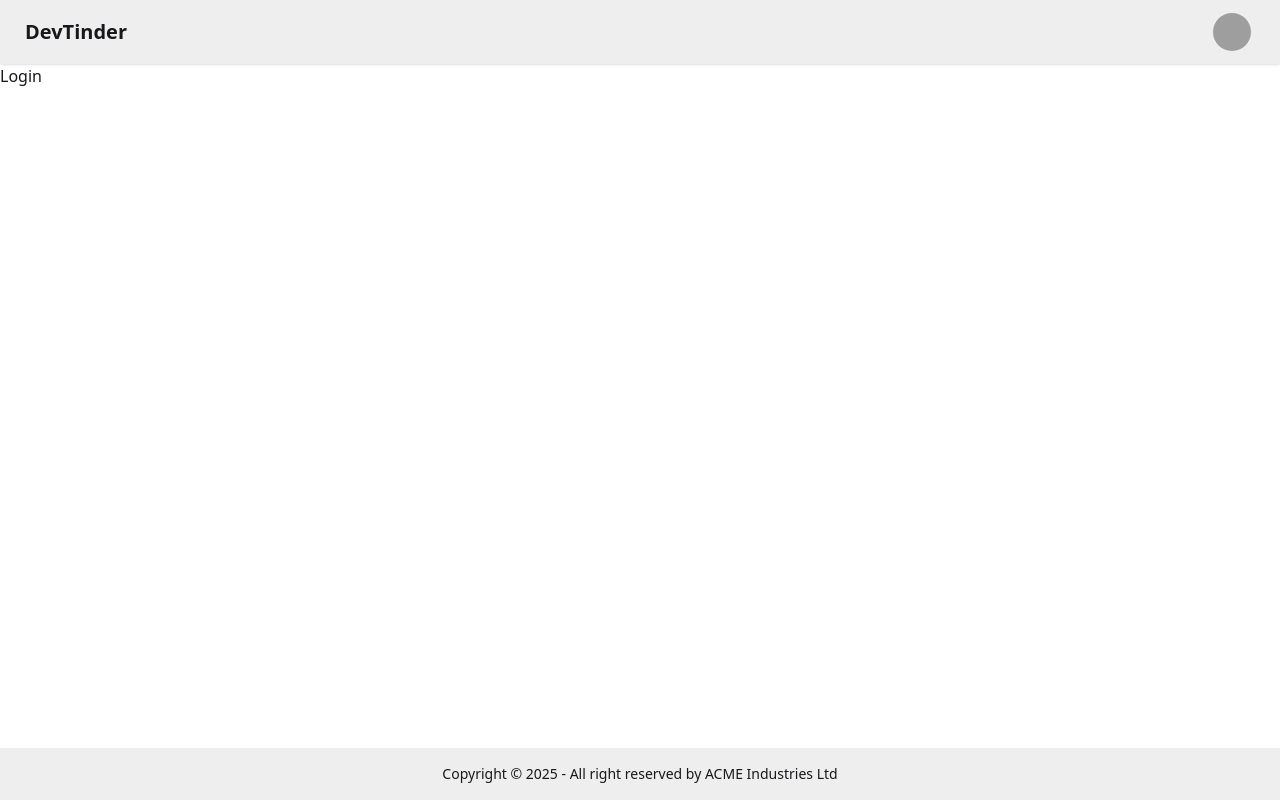
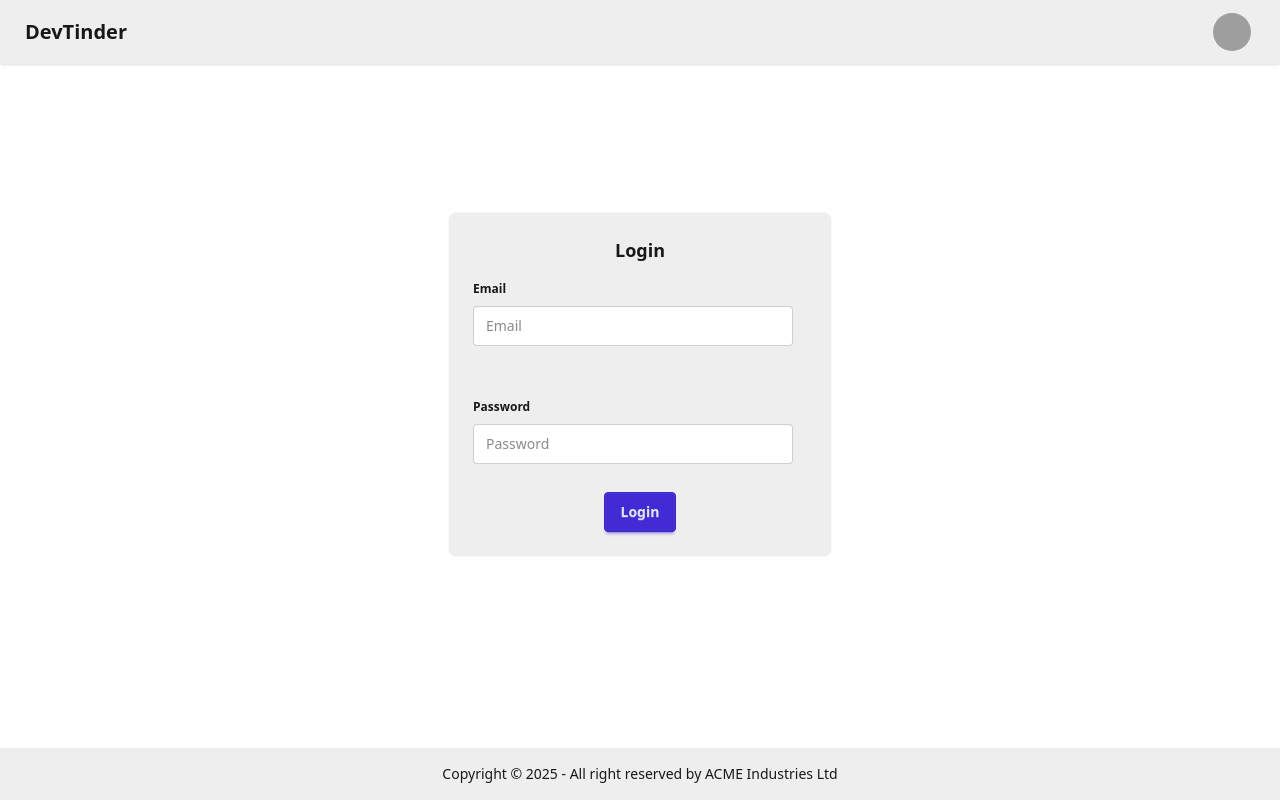
Before and after one commit to Kishlaya1999/DevTinder-Web, a React (Vite) app: page /login in a window 1280 px wide. Built offline with nearby package versions, Linux system fonts and the light colour scheme; grey boxes are pictures that could not be loaded.

Commit message:
Calling the Login API using axios

```diff
--- a/package.json
+++ b/package.json
@@ -11,6 +11,7 @@
   },
   "dependencies": {
     "@tailwindcss/vite": "^4.1.8",
+    "axios": "^1.9.0",
     "react": "^19.1.0",
     "react-dom": "^19.1.0",
     "react-router-dom": "^6.30.1",
--- a/src/App.jsx
+++ b/src/App.jsx
@@ -1,5 +1,4 @@
 import { BrowserRouter, Route, Routes } from "react-router-dom"
-import Navbar from "./components/Navbar"
 import Body from "./components/Body"
 import Login from "./components/Login"
 import SignUp from "./components/SignUp"
--- a/src/components/Login.jsx
+++ b/src/components/Login.jsx
@@ -1,8 +1,56 @@
-import React from 'react'
+import axios from 'axios';
+import React, { useState } from 'react'
 
 const Login = () => {
+  const [email, setEmail] = useState("");
+  const [password, setPassword] = useState("");
+
+  const handleLogin = async () => {
+    // The following line sends a POST request to the backend login endpoint using axios.
+    // It sends an object with the user's email and password as the request body.
+    // The 'withCredentials: true' option ensures that cookies (such as session tokens) are included in the request.
+    // The response from the server is stored in the 'res' variable for further processing (e.g., logging in the user).
+    const res = await axios.post(
+      "http://localhost:3000/login",           // Backend login endpoint
+      { emailId: email, password },            // Request body: user's email and password
+      { withCredentials: true }                // Include credentials (cookies) in the request
+    );
+    console.log(res);
+
+  }
+
   return (
-    <div>Login</div>
+    // <div className='h-full'>
+    <div className='flex flex-row min-h-[80vh] justify-center items-center'>
+      <div className="card card-border bg-base-300 w-96">
+        <div className="card-body">
+          <h2 className="card-title self-center">Login</h2>
+          <fieldset className="fieldset mb-4">
+            <legend className="fieldset-legend">Email</legend>
+            <input
+              type="email"
+              className="input"
+              placeholder="Email"
+              value={email}
+              onChange={(e) => setEmail(e.target.value)} />
+          </fieldset>
+          <fieldset className="fieldset my-4">
+            <legend className="fieldset-legend">Password</legend>
+            <input
+              type="text"
+              className="input"
+              placeholder="Password"
+              value={password}
+              onChange={(e) => setPassword(e.target.value)} />
+          </fieldset>
+          <div className="card-actions justify-end self-center">
+            <button className="btn btn-primary" onClick={handleLogin}>Login</button>
+          </div>
+        </div>
+      </div>
+    </div>
+    // </div>
+
   )
 }
 
```
Also changed, not shown: 1 other file (tests, documents, lock files or other folders).
